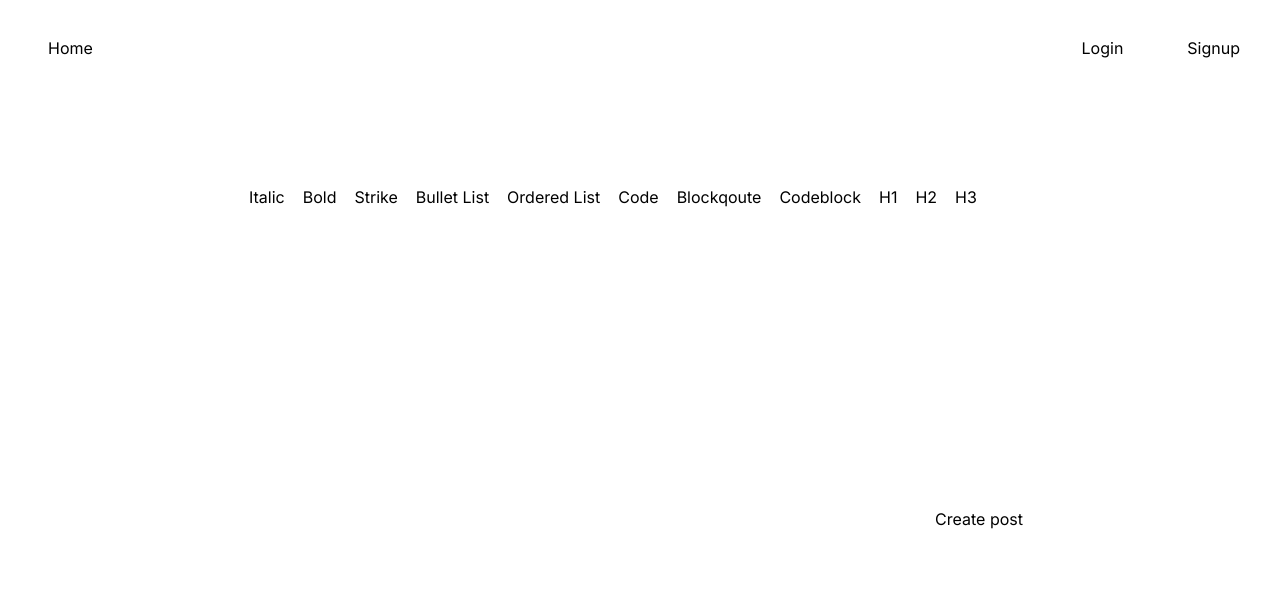
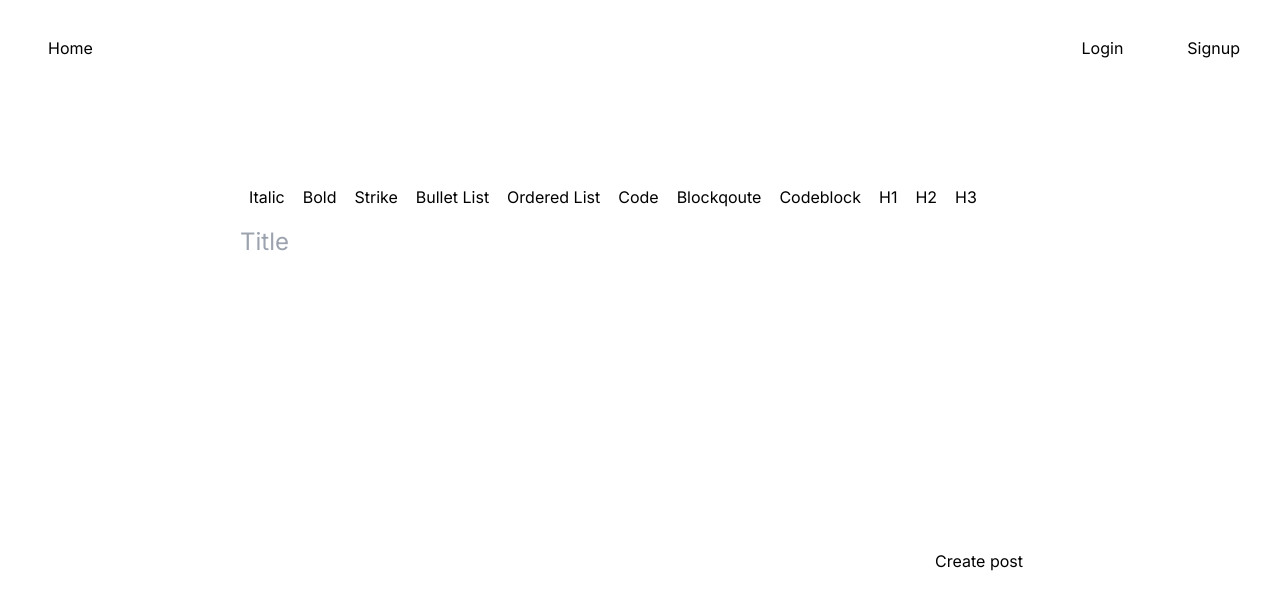
Before and after one commit to LucioFurnari/Blog-Client, a Next.js app: page /submit in a window 1280 px wide. Shown: the top 606 px of the page. Built offline with nearby package versions, Linux system fonts and the light colour scheme; no server answers.

Commit message:
Import PostTitleInput and create handle input

```diff
--- a/src/components/Submit/Editor/TextEditor.tsx
+++ b/src/components/Submit/Editor/TextEditor.tsx
@@ -1,9 +1,10 @@
 import { useEditor, EditorContent } from "@tiptap/react";
 import StarterKit from "@tiptap/starter-kit";
 import ButtonsContainer from "./Buttons/ButtonsContainer";
+import PostTitleInput from "./Input/PostTitleInput";
 
-export default function TextEditor(props: { setEditorContent: (value: {}) => void}) {
-  const { setEditorContent } = props;
+export default function TextEditor(props: { setEditorContent: (value: {}) => void, setTitle: (value: string) => void}) {
+  const { setEditorContent, setTitle } = props;
 
   const editor = useEditor({
     extensions: [
@@ -24,9 +25,14 @@ export default function TextEditor(props: { setEditorContent: (value: {}) => voi
     },
   });
 
+  function handleTitleInput(e: React.ChangeEvent<HTMLInputElement>) {
+    setTitle(e.target.value);
+  }
+
   return (
     <section className="xl:w-[800px] md:w-[600px] sm:w-[400px]">
       <ButtonsContainer editor={editor} />
+      <PostTitleInput setTitle={handleTitleInput}/>
       <EditorContent editor={editor} className="prose dark:prose-invert prose-sm text-white"/>
     </section>
   )
```
